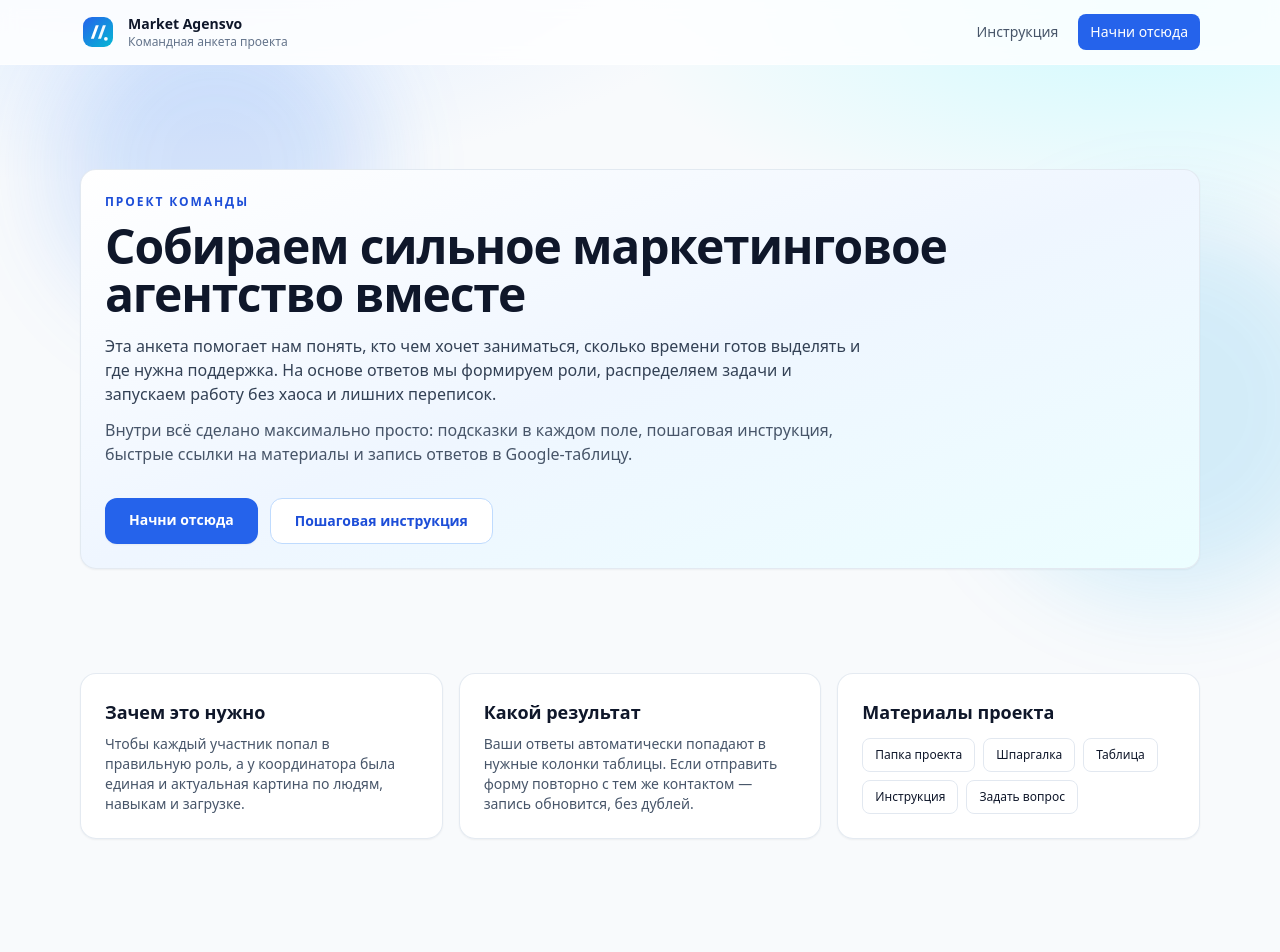
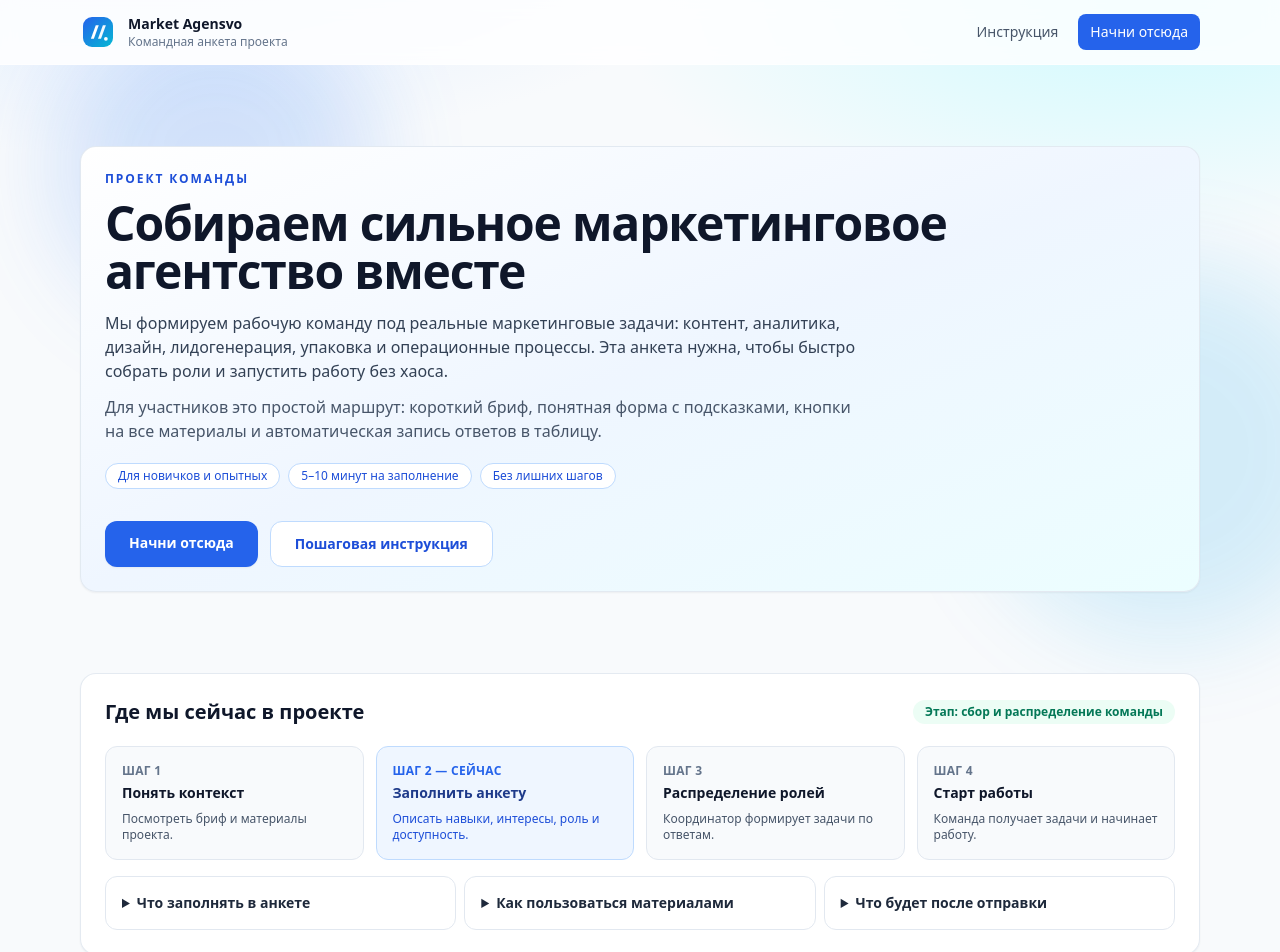
Before and after one commit to Sanechka689/team-intake-form, a Next.js app: page / in a window 1280 px wide. Shown: the top 952 px of the page. Before the commit the page ends 919 px from the top, so only its background shows below. Built offline with nearby package versions, Linux system fonts and the light colour scheme.

Commit message:
feat: expand home context with project roadmap and interactive guidance

```diff
--- a/components/public-home.tsx
+++ b/components/public-home.tsx
@@ -14,13 +14,19 @@ export function PublicHome() {
           <p className="text-xs font-semibold uppercase tracking-[0.16em] text-blue-700">Проект команды</p>
           <h1 className="mt-3 text-3xl font-semibold tracking-tight text-slate-900 md:text-5xl">Собираем сильное маркетинговое агентство вместе</h1>
           <p className="mt-4 max-w-3xl text-sm text-slate-700 md:text-base">
-            Эта анкета помогает нам понять, кто чем хочет заниматься, сколько времени готов выделять и где нужна поддержка. На основе ответов мы
-            формируем роли, распределяем задачи и запускаем работу без хаоса и лишних переписок.
+            Мы формируем рабочую команду под реальные маркетинговые задачи: контент, аналитика, дизайн, лидогенерация, упаковка и операционные
+            процессы. Эта анкета нужна, чтобы быстро собрать роли и запустить работу без хаоса.
           </p>
           <p className="mt-3 max-w-3xl text-sm text-slate-600 md:text-base">
-            Внутри всё сделано максимально просто: подсказки в каждом поле, пошаговая инструкция, быстрые ссылки на материалы и запись ответов в
-            Google-таблицу.
+            Для участников это простой маршрут: короткий бриф, понятная форма с подсказками, кнопки на все материалы и автоматическая запись
+            ответов в таблицу.
           </p>
+
+          <div className="mt-5 flex flex-wrap gap-2">
+            <span className="rounded-full border border-blue-200 bg-white px-3 py-1 text-xs font-medium text-blue-700">Для новичков и опытных</span>
+            <span className="rounded-full border border-blue-200 bg-white px-3 py-1 text-xs font-medium text-blue-700">5–10 минут на заполнение</span>
+            <span className="rounded-full border border-blue-200 bg-white px-3 py-1 text-xs font-medium text-blue-700">Без лишних шагов</span>
+          </div>
 
           <div className="mt-8 flex flex-wrap gap-3">
             <Link href="/form" className="rounded-xl bg-blue-600 px-6 py-3 text-sm font-semibold text-white shadow-sm transition hover:bg-blue-700">
@@ -29,6 +35,53 @@ export function PublicHome() {
             <Link href="/instruction" className="rounded-xl border border-blue-200 bg-white px-6 py-3 text-sm font-semibold text-blue-700 transition hover:bg-blue-50">
               Пошаговая инструкция
             </Link>
+          </div>
+        </div>
+      </section>
+
+      <section className="mx-auto w-full max-w-6xl px-4">
+        <div className="section-card">
+          <div className="flex flex-wrap items-center justify-between gap-3">
+            <h2 className="text-xl font-semibold">Где мы сейчас в проекте</h2>
+            <span className="rounded-full bg-emerald-50 px-3 py-1 text-xs font-semibold text-emerald-700">Этап: сбор и распределение команды</span>
+          </div>
+
+          <div className="mt-5 grid gap-3 md:grid-cols-4">
+            <div className="rounded-xl border border-slate-200 bg-slate-50 p-4">
+              <p className="text-xs font-semibold uppercase tracking-wide text-slate-500">Шаг 1</p>
+              <p className="mt-1 text-sm font-semibold">Понять контекст</p>
+              <p className="mt-2 text-xs text-slate-600">Посмотреть бриф и материалы проекта.</p>
+            </div>
+            <div className="rounded-xl border border-blue-200 bg-blue-50 p-4">
+              <p className="text-xs font-semibold uppercase tracking-wide text-blue-600">Шаг 2 — сейчас</p>
+              <p className="mt-1 text-sm font-semibold text-blue-900">Заполнить анкету</p>
+              <p className="mt-2 text-xs text-blue-700">Описать навыки, интересы, роль и доступность.</p>
+            </div>
+            <div className="rounded-xl border border-slate-200 bg-slate-50 p-4">
+              <p className="text-xs font-semibold uppercase tracking-wide text-slate-500">Шаг 3</p>
+              <p className="mt-1 text-sm font-semibold">Распределение ролей</p>
+              <p className="mt-2 text-xs text-slate-600">Координатор формирует задачи по ответам.</p>
+            </div>
+            <div className="rounded-xl border border-slate-200 bg-slate-50 p-4">
+              <p className="text-xs font-semibold uppercase tracking-wide text-slate-500">Шаг 4</p>
+              <p className="mt-1 text-sm font-semibold">Старт работы</p>
+              <p className="mt-2 text-xs text-slate-600">Команда получает задачи и начинает работу.</p>
+            </div>
+          </div>
+
+          <div className="mt-4 grid gap-2 md:grid-cols-3">
+            <details className="rounded-xl border border-slate-200 bg-white p-4">
+              <summary className="cursor-pointer text-sm font-semibold text-slate-800">Что заполнять в анкете</summary>
+              <p className="mt-2 text-sm text-slate-600">Контакт, статус участия, навыки, интересные задачи, ограничения и желаемую роль.</p>
+            </details>
+            <details className="rounded-xl border border-slate-200 bg-white p-4">
+              <summary className="cursor-pointer text-sm font-semibold text-slate-800">Как пользоваться материалами</summary>
+              <p className="mt-2 text-sm text-slate-600">Откройте шпаргалку и инструкцию, если хотите примеры формулировок и шаблоны ответов.</p>
+            </details>
+            <details className="rounded-xl border border-slate-200 bg-white p-4">
+              <summary className="cursor-pointer text-sm font-semibold text-slate-800">Что будет после отправки</summary>
+              <p className="mt-2 text-sm text-slate-600">Откроется страница «Спасибо», а данные попадут в таблицу и уйдут координатору.</p>
+            </details>
           </div>
         </div>
       </section>
```
